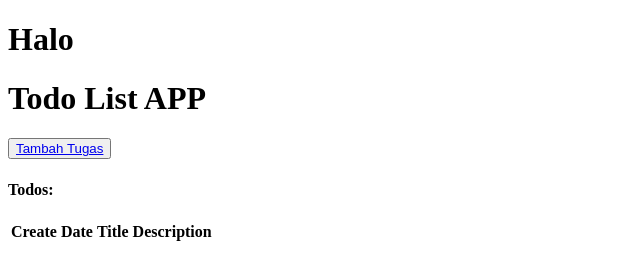
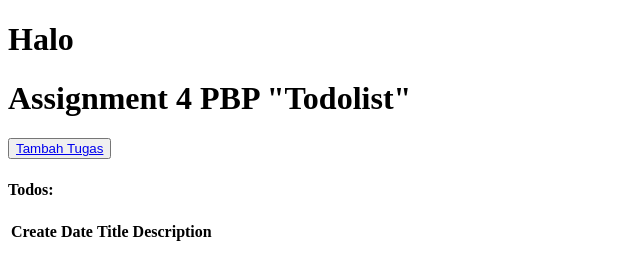
Before and after one commit to IpankCSUI/Tugas2_PBP, a Django app: template todolist/templates/todolist.html in a window 1280 px wide. Shown: the top 263 px of the page, without its empty margins (0-640 px from the left). Run offline with Django 4.2, Linux system fonts and the light colour scheme; the template is opened without the code that fills it, so the values that code supplies are empty.

Commit message:
update kode

```diff
--- a/todolist/templates/todolist.html
+++ b/todolist/templates/todolist.html
@@ -8,7 +8,7 @@
     <head>
         {% load static %}
     </head>
-    <h1>Todo List APP</h1>
+    <h1>Assignment 4 PBP "Todolist"</h1>
     <button><a href="{% url 'todolist:create' %}">Tambah Tugas</a></button>
 
     <h4>Todos:</h4>
--- a/todolist/views.py
+++ b/todolist/views.py
@@ -74,4 +74,4 @@ def create_task(request):
     else:
         form = CreateTask(initial={'user': request.user})
     context = {'form': form}
-    return render(request, 'create_task.html', context)
+    return render(request, 'create-task.html', context)
```
Also changed, not shown: todolist/migrations/0002_remove_task_is_finished.py (added), todolist/templates/create-task.html (renamed from todolist/templates/create_task.html).
